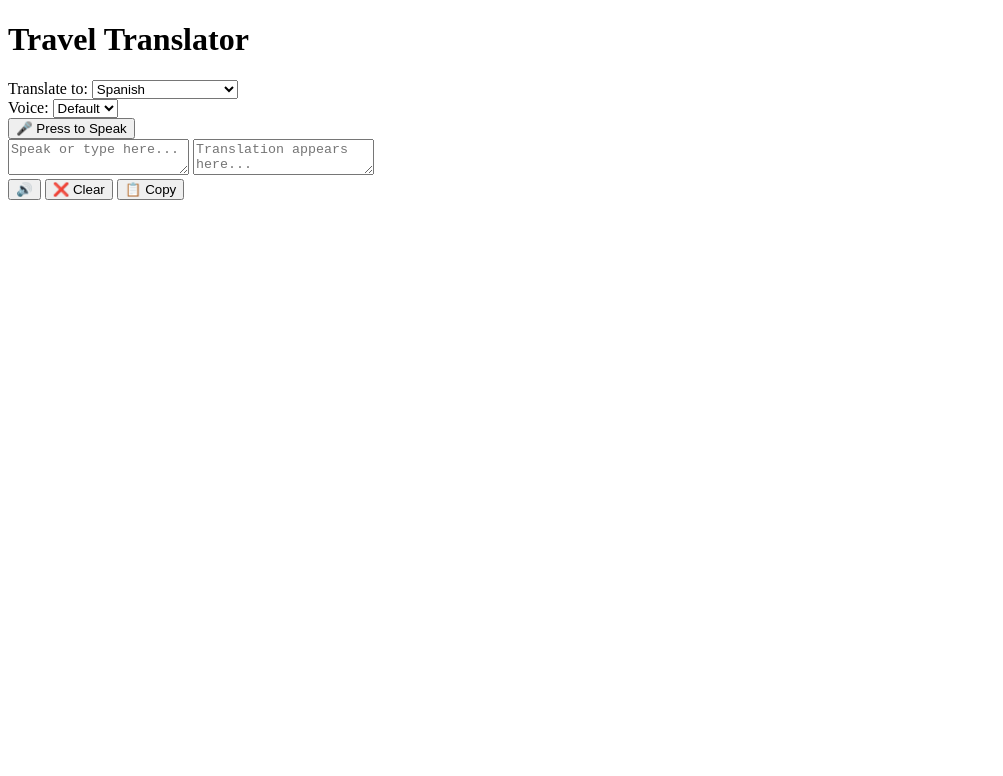
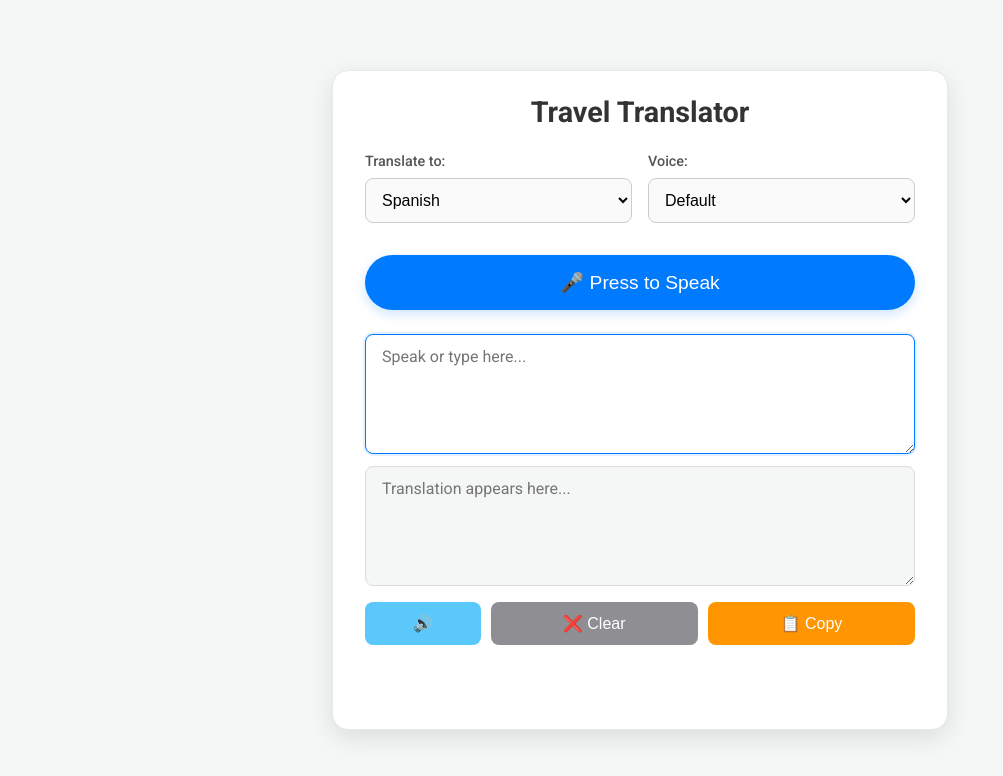
Before and after one commit to OurWillpower/translator-app, a plain HTML site: page index.html in a window 1280 px wide. Shown: the whole page, without its empty margins (0-1003 px from the left). Drawn offline with Linux system fonts and the light colour scheme.

Commit message:
Update style.css

```diff
--- a/style.css
+++ b/style.css
@@ -1,63 +1,181 @@
-<!DOCTYPE html>
-<html lang="en">
-<head>
-    <meta charset="UTF-8">
-    <meta name="viewport" content="width=device-width, initial-scale=1.0">
-    <title>Travel Translator</title>
+/* --- v4 Super Premium Design --- */
+body {
+    font-family: 'Roboto', -apple-system, BlinkMacSystemFont, "Segoe UI", Helvetica, Arial, sans-serif;
+    background-color: #f4f7f6; /* NEW: Soft background color */
+    display: flex;
+    justify-content: center;
+    align-items: center;
+    min-height: 100vh;
+    margin: 0;
+    padding: 16px;
+    box-sizing: border-box; /* Ensures padding doesn't break layout */
+}
 
-    <link rel="preconnect" href="https://fonts.googleapis.com">
-    <link rel="preconnect" href="https://fonts.gstatic.com" crossorigin>
-    <link href="https://fonts.googleapis.com/css2?family=Roboto:wght@400;500;700&display=swap" rel="stylesheet">
+.translator {
+    background-color: #ffffff;
+    border-radius: 16px; /* NEW: Softer corners */
+    box-shadow: 0 8px 24px rgba(0, 0, 0, 0.1); /* NEW: Deeper, softer shadow */
+    padding: 24px 32px; /* NEW: More horizontal padding */
+    width: 100%; /* NEW: Let it be flexible */
+    max-width: 550px; /* NEW: A slightly wider max width */
+    text-align: center;
+    border: 1px solid #e8e8e8; /* NEW: Subtle border */
+}
 
-    <link rel="stylesheet" href="style.css?v=5">
+h1 {
+    font-size: 1.8rem; /* NEW: Bigger title */
+    color: #333;
+    margin-top: 0;
+    margin-bottom: 24px; /* NEW: More space below title */
+    font-weight: 700; /* Bolder */
+}
 
-    <link rel="manifest" href="manifest.json">
-    <meta name="theme-color" content="#3367D6"/>
-</head>
-<body>
-    <div class="translator">
-        <h1>Travel Translator</h1>
+/* Updated Controls Styling */
+.controls {
+    display: flex;
+    flex-wrap: wrap;
+    gap: 16px;
+    margin-bottom: 16px;
+}
 
-        <div class="controls">
-            <div class="select-wrapper">
-                <label for="language-select">Translate to:</label>
-                <select id="language-select">
-                    <option value="es">Spanish</option>
-                    <option value="fr">French</option>
-                    <option value="de">German</option>
-                    <option value="hi">Hindi</option>
-                    <option value="ja">Japanese</option>
-                    <option value="zh">Chinese</option>
-                    <option value="en">English</option>
-                    <option value="auto">Auto-Detect (for text)</option>
-                </select>
-            </div>
+.select-wrapper {
+    display: flex;
+    flex-direction: column;
+    align-items: flex-start;
+    flex: 1;
+    min-width: 200px; /* NEW: Give them more space */
+}
 
-            <div class="select-wrapper" id="voice-select-wrapper">
-                <label for="voice-select">Voice:</label>
-                <select id="voice-select">
-                    <option value="">Default</option>
-                </select>
-            </div>
-        </div>
-
-        <button id="talk-button">🎤 Press to Speak</button>
+#voice-select-wrapper {
+    margin-bottom: 16px;
+}
 
 
-        <div class="text-boxes">
-            <textarea id="input-text" placeholder="Speak or type here..."></textarea>
-            <textarea id="output-text" placeholder="Translation appears here..." readonly></textarea>
-        </div>
+.select-wrapper label {
+    font-size: 0.9rem;
+    font-weight: 500; /* NEW: Medium weight */
+    color: #555;
+    margin-bottom: 8px; /* NEW: More space */
+}
 
-        <div class="button-row">
-            <button id="mute-button">🔊</button>
-            <button id="clear-button">❌ Clear</button>
-            <button id="copy-button">📋 Copy</button>
-        </div>
+#language-select, #voice-select {
+    font-size: 1rem;
+    padding: 12px; /* NEW: More padding inside */
+    border-radius: 8px;
+    border: 1px solid #ccc;
+    width: 100%;
+    box-sizing: border-box; /* Important for padding */
+    background-color: #fafafa; /* NEW: Subtle background */
+}
 
-        <p id="status" class="status"></p>
+#talk-button {
+    font-size: 1.2rem;
+    font-weight: 500;
+    padding: 16px 24px; /* NEW: Taller button */
+    border-radius: 50px;
+    border: none;
+    background-color: #007aff; /* NEW: Brighter, modern blue */
+    color: white;
+    cursor: pointer;
+    transition: all 0.2s ease; /* NEW: Smooth transition for everything */
+    width: 100%;
+    margin-bottom: 24px; /* NEW: More space */
+    box-shadow: 0 4px 12px rgba(0, 122, 255, 0.2); /* NEW: Blue shadow */
+}
 
-    </div>
-    <script src="app.js"></script>
-</body>
-</html>
+#talk-button:hover {
+    background-color: #005ec4; /* NEW: Darker hover */
+    box-shadow: 0 6px 16px rgba(0, 122, 255, 0.3);
+}
+
+/* Style for when the button is recording */
+#talk-button.recording {
+    background-color: #34c759; /* NEW: Modern green */
+    box-shadow: 0 4px 12px rgba(52, 199, 89, 0.3); /* NEW: Green shadow */
+}
+
+#talk-button.recording:hover {
+    background-color: #2aa14a;
+}
+
+
+.text-boxes {
+    display: flex;
+    flex-direction: column;
+    gap: 12px;
+    margin-bottom: 16px;
+}
+
+textarea {
+    width: 100%; /* NEW: Use 100% and box-sizing */
+    min-height: 120px; /* NEW: Taller boxes */
+    font-size: 1rem;
+    padding: 12px 16px;
+    border-radius: 8px;
+    border: 1px solid #dcdcdc;
+    font-family: inherit;
+    box-sizing: border-box; /* Important */
+}
+
+#input-text {
+    border-color: #007aff; /* NEW: Blue border on the input */
+    box-shadow: 0 0 0 2px rgba(0, 122, 255, 0.1); /* NEW: Subtle focus glow */
+}
+
+#output-text {
+    background-color: #f4f7f6; /* NEW: Match body background */
+}
+
+/* Button Styling - "Translate" and "Play" are gone */
+.button-row {
+    display: flex;
+    justify-content: center;
+    gap: 10px;
+    margin-top: 8px;
+}
+
+#clear-button, #copy-button, #mute-button {
+    flex-grow: 1;
+    flex-basis: 0;
+    font-size: 1rem; /* NEW: Larger font */
+    padding: 12px; /* NEW: More padding */
+    border-radius: 8px;
+    border: none;
+    color: white;
+    cursor: pointer;
+    font-weight: 500;
+    transition: background-color 0.2s ease;
+}
+
+/* NEW STYLES FOR MUTE BUTTON */
+#mute-button {
+    flex-grow: 0.5;
+    background-color: #5ac8fa; /* NEW: Modern info blue */
+}
+
+#mute-button.muted {
+    background-color: #ff3b30; /* NEW: Modern red */
+}
+
+#clear-button {
+    background-color: #8e8e93; /* NEW: Modern gray */
+}
+
+#copy-button {
+    background-color: #ff9500; /* NEW: Modern orange */
+    color: white;
+}
+
+/* NEW: Hover effects */
+#mute-button:hover { background-color: #3ab0dd; }
+#mute-button.muted:hover { background-color: #d12c23; }
+#clear-button:hover { background-color: #7a7a80; }
+#copy-button:hover { background-color: #db8100; }
+
+
+.status {
+    font-style: italic;
+    color: #555;
+    min-height: 1.2em;
+    margin-top: 24px; /* NEW: More space */
+}
```
